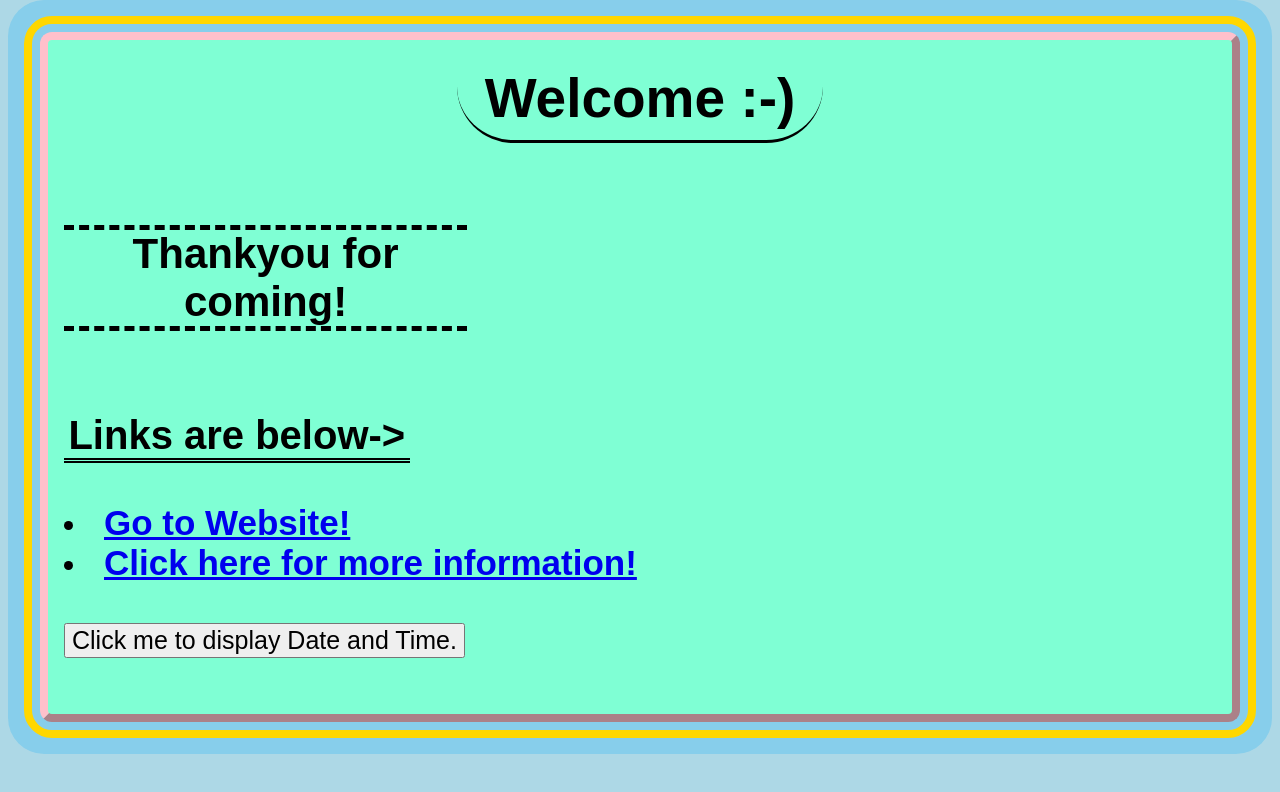
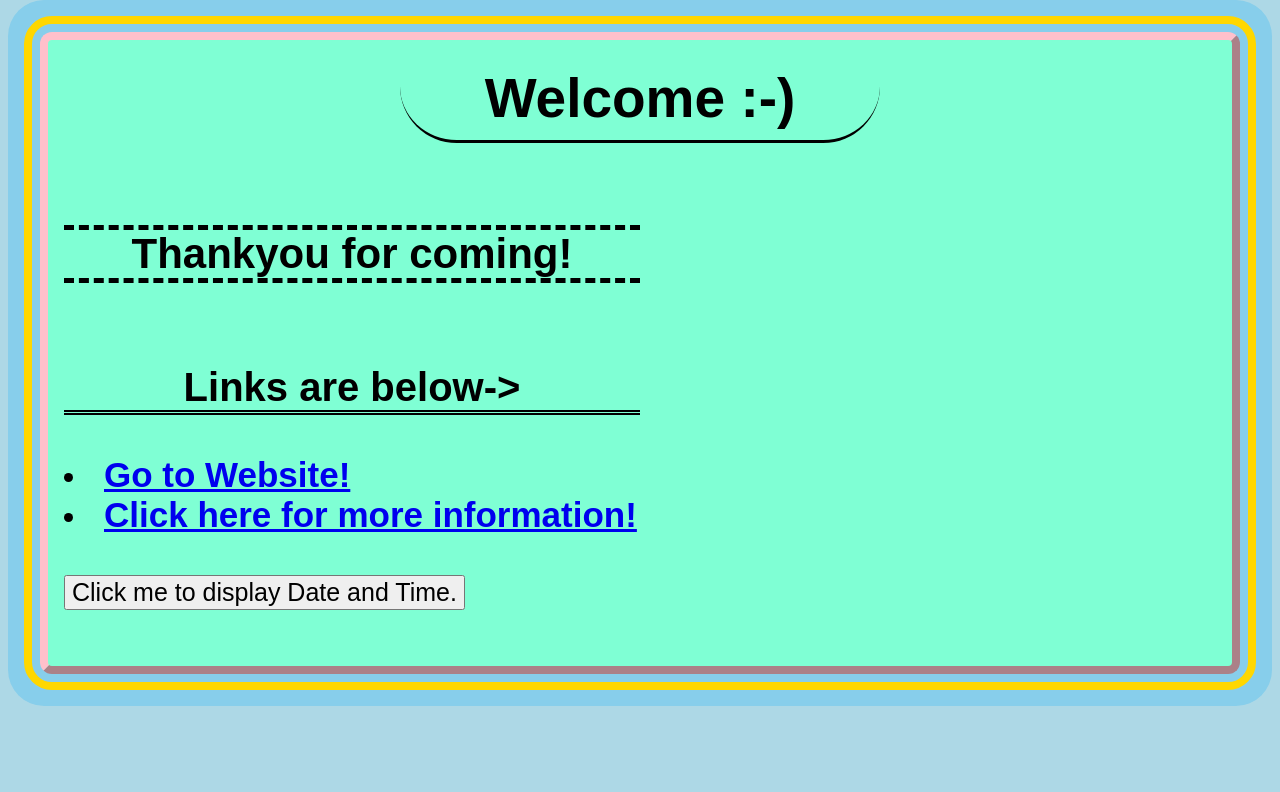
Before and after one commit to PsychoSho/chiragduhan.github.io, a plain HTML site: page index.html in a window 1280 px wide. Drawn offline with Linux system fonts and the light colour scheme.

Commit message:
updateeee

```diff
--- a/style.css
+++ b/style.css
@@ -15,7 +15,7 @@ h1 {
 
     border-bottom-left-radius: 1.5cm;
 
-    width: 30%;
+    width: 40%;
 
     text-align: center;
 
@@ -29,21 +29,12 @@ h1 {
 
     color: rgb(0, 0, 0);
 }
-.li {
-    font-size: 40px;
-
-    border-bottom: thick double black;
-
-    width: 30%;
-
-    text-align: center;
-}
 .ty {
     font-size: 42px;
 
     border-bottom: dashed 5px black;
 
-    width: 35%;
+    width: 50%;
 
     margin: auto
 
@@ -63,22 +54,38 @@ p {
 a {
     font-size: 35px;
 }
+.li {
+    font-size: 40px;
+
+    border-bottom: thick double black;
+
+    width: 50%;
+
+    text-align: center;
+}
 li {
     font-size: 30px;
 }
 .time {
     font-size: 25px;
 }
-
 div {
     border: 0.5rem outset pink;
+
     outline: 0.5rem solid gold;
+
     box-shadow: 0 0 0 2rem skyblue;
+
     border-radius: 12px;
+
     font: bold 1rem sans-serif;
+
     margin: 2rem;
+
     padding: 1rem;
+
     outline-offset: 0.5rem;
+
     background-color: aquamarine;
 }
 
@@ -90,9 +97,12 @@ div {
 a.butto {
     /* this code can be used to make a link look like a button */
     -webkit-appearance: button;
+
     -moz-appearance: button;
+
     appearance: button;
 
     text-decoration: none;
+
     color: initial;
 }
```
Also changed, not shown: information.css (+21 -1 lines).
